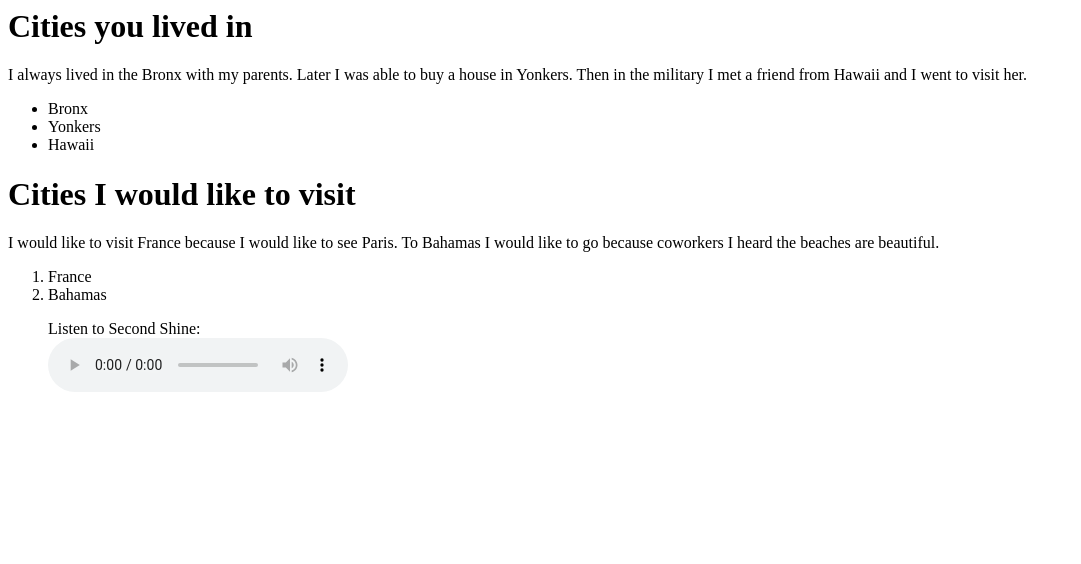
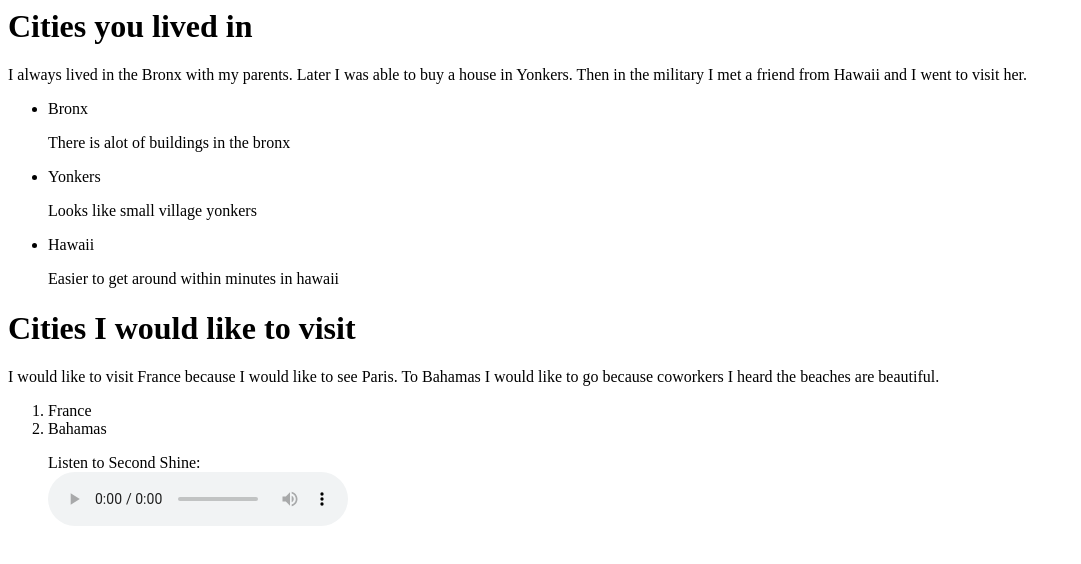
Before and after one commit to jessy1082/HTML-exercise, a plain HTML site: page index.html in a window 1280 px wide. Shown: the whole page, without its empty margins (0-1081 px from the left). Drawn offline with Linux system fonts and the light colour scheme.

Commit message:
december4 span

```diff
--- a/index.html
+++ b/index.html
@@ -12,9 +12,10 @@
        Then in the military I met a friend from Hawaii and I went to visit her.
    </p>
    <ul>
-        <li>Bronx</li>
-        <li>Yonkers</li>
-        <li>Hawaii </li>
+        <li>Bronx</li><p>There is alot of buildings in the <span class="ingredient">bronx</span></p>
+
+        <li>Yonkers</li><p>Looks like small village <span class="ingredient">yonkers</span></p>
+        <li>Hawaii </li><p>Easier to get around within minutes in <span class="ingredient">hawaii</span></p>
 
     </ul>
     <h1>Cities I would like to visit</h1>
```
